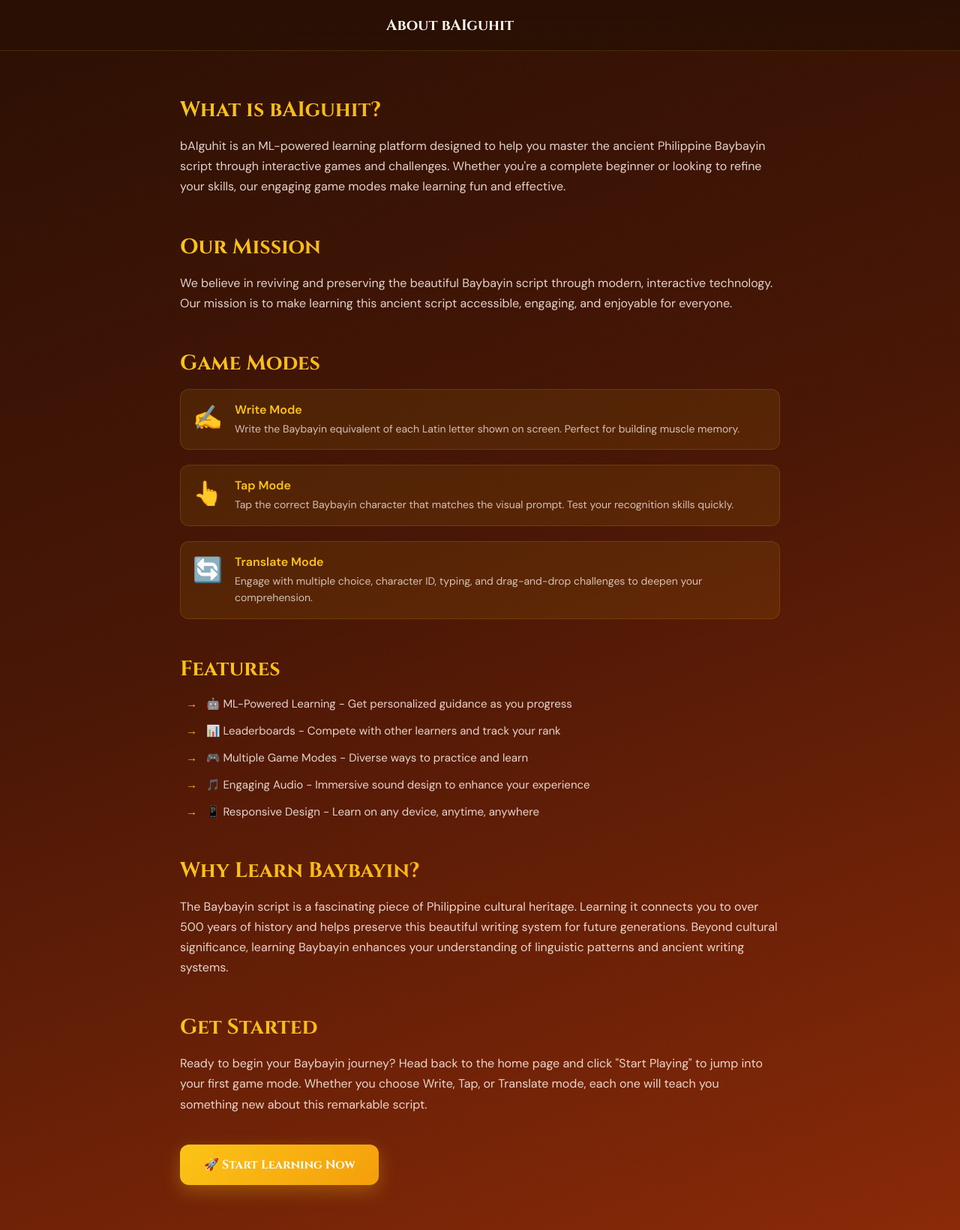
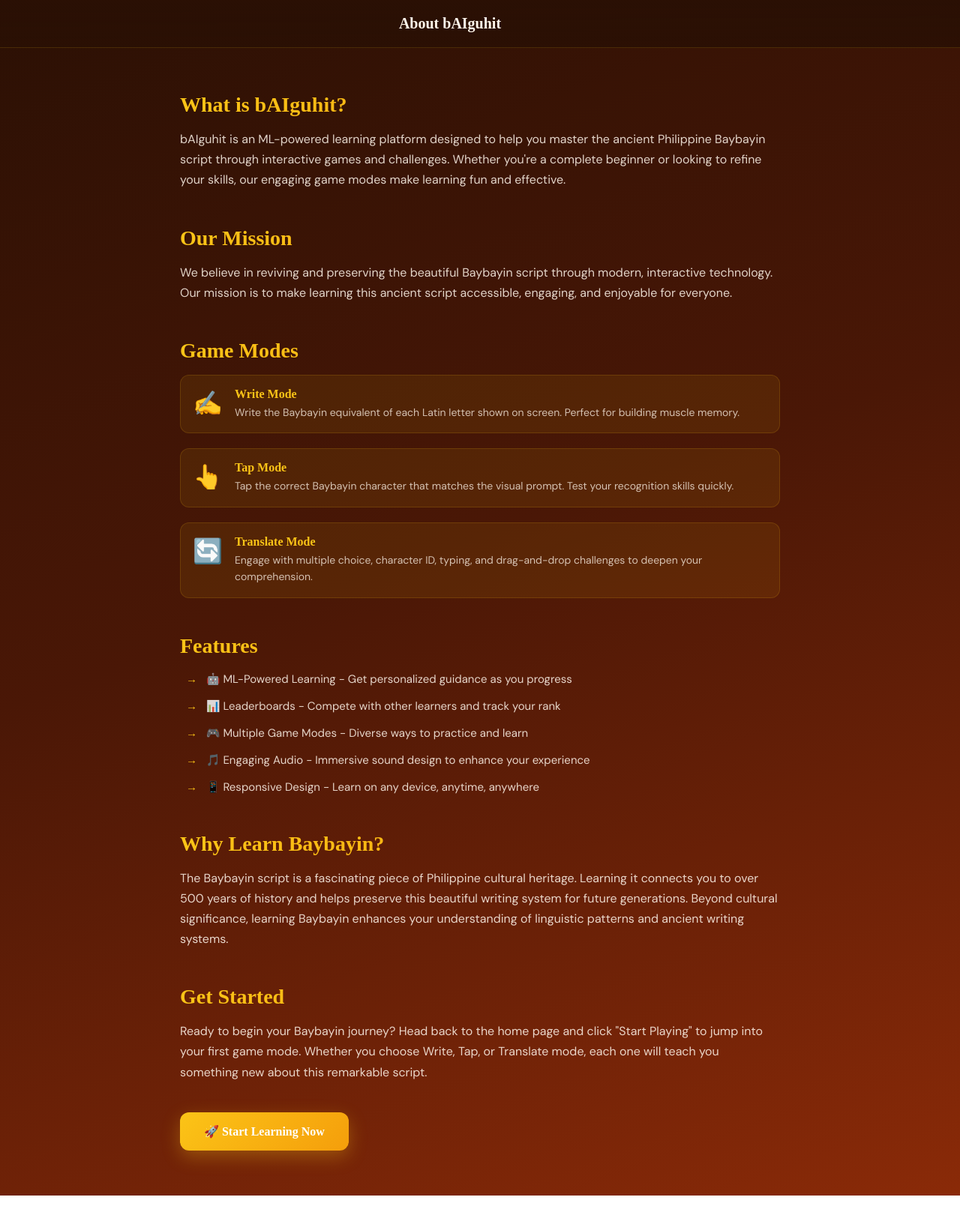
Before and after one commit to EdenPearl/baiGuhit_web, a React (Create React App) app in the folder frontend/: page /about in a window 1280 px wide. Shown: the whole page at 75% size. After the commit the page ends 1595 px from the top, so only its background shows below. Built offline with nearby package versions, Linux system fonts and the light colour scheme.

Commit message:
Update About.js

```diff
--- a/frontend/src/Components/About.js
+++ b/frontend/src/Components/About.js
@@ -143,35 +143,17 @@ const AboutNavBar = styled.nav`
   backdrop-filter: blur(10px);
 `;
 
-const BackBtn = styled.button`
-  background: none;
-  border: 1px solid rgba(251, 196, 23, 0.3);
-  color: #fbc417;
-  font-size: 14px;
-  font-weight: 600;
-  padding: 8px 16px;
-  border-radius: 8px;
-  cursor: pointer;
-  transition: all 0.2s;
-
-  &:hover {
-    background: rgba(251, 196, 23, 0.1);
-    border-color: rgba(251, 196, 23, 0.6);
-  }
-
-  &:focus-visible {
-    outline: 2px solid rgba(251, 196, 23, 0.6);
-    outline-offset: 2px;
-  }
-`;
-
 const AboutTitle = styled.h1`
   margin: 0;
-  font-family: 'Cinzel', serif;
+  font-family: 'Cormorant Garamond', 'Times New Roman', serif;
   font-size: 20px;
   font-weight: 700;
   text-align: center;
   flex: 1;
+  text-transform: none;
+  font-variant: normal;
+  font-variant-caps: normal;
+  font-feature-settings: 'smcp' 0, 'c2sc' 0;
 `;
 
 const Spacer = styled.div`
@@ -195,9 +177,13 @@ const Section = styled.section`
 
 const SectionHeading = styled.h2`
   margin: 0 0 16px;
-  font-family: 'Cinzel', serif;
+  font-family: 'Cormorant Garamond', 'Times New Roman', serif;
   font-size: 28px;
   font-weight: 700;
+  text-transform: none;
+  font-variant: normal;
+  font-variant-caps: normal;
+  font-feature-settings: 'smcp' 0, 'c2sc' 0;
   background: linear-gradient(90deg, #fbc417, #f59e0b);
   -webkit-background-clip: text;
   -webkit-text-fill-color: transparent;
@@ -243,9 +229,14 @@ const ModeInfo = styled.div`
 
 const ModeName = styled.h3`
   margin: 0 0 4px;
+  font-family: 'Cormorant Garamond', 'Times New Roman', serif;
   font-size: 16px;
   font-weight: 600;
   color: #fbc417;
+  text-transform: none;
+  font-variant: normal;
+  font-variant-caps: normal;
+  font-feature-settings: 'smcp' 0, 'c2sc' 0;
 `;
 
 const ModeDesc = styled.p`
@@ -281,10 +272,14 @@ const FeatureItem = styled.li`
 const StartBtn = styled.button`
   margin-top: 24px;
   padding: 16px 32px;
-  font-family: 'Cinzel', serif;
+  font-family: 'Cormorant Garamond', 'Times New Roman', serif;
   font-size: 16px;
   font-weight: 700;
   color: #fff;
+  text-transform: none;
+  font-variant: normal;
+  font-variant-caps: normal;
+  font-feature-settings: 'smcp' 0, 'c2sc' 0;
   background: linear-gradient(135deg, #fbc417 0%, #f59e0b 100%);
   border: none;
   border-radius: 12px;
```
